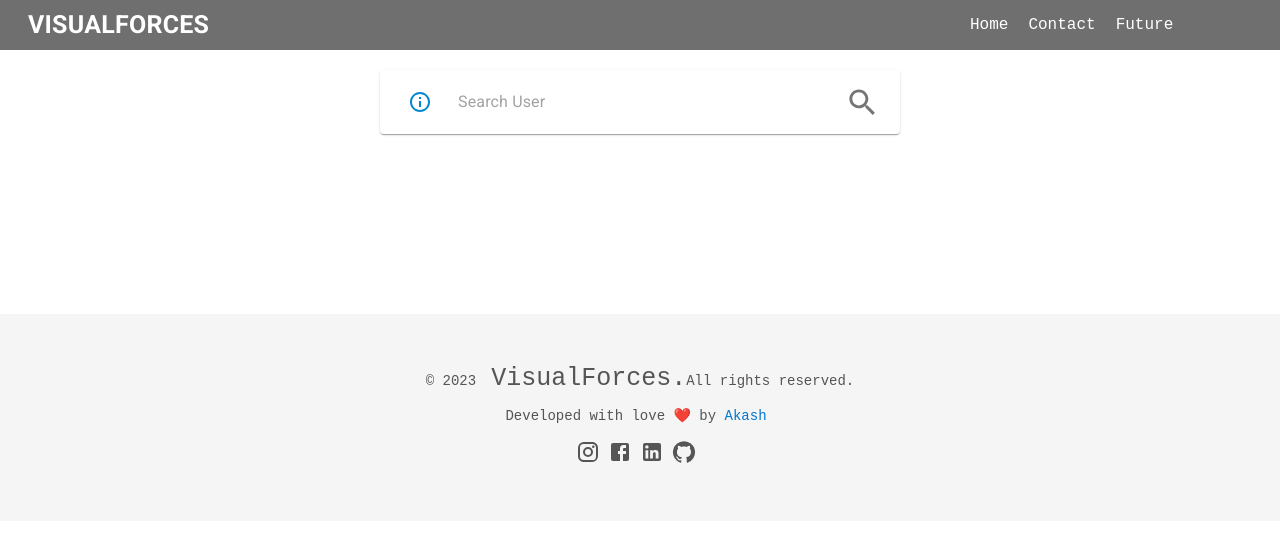
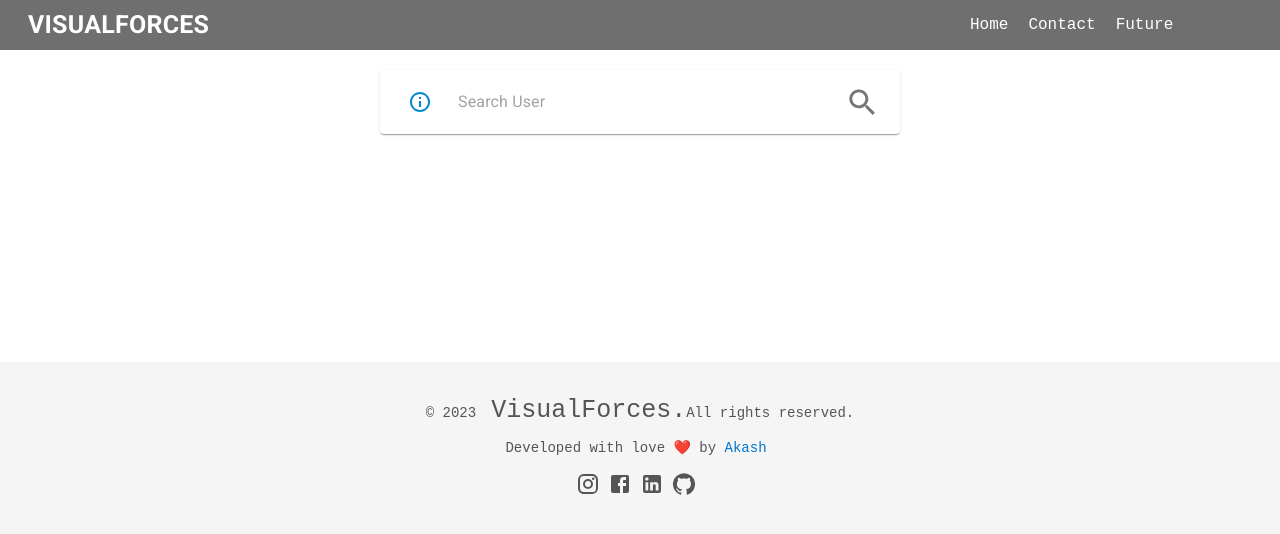
Before and after one commit to akash-suklabaidya/VisualForces, a React (Create React App) app: page / in a window 1280 px wide. Shown: the top 534 px of the page. Built offline with nearby package versions, Linux system fonts and the light colour scheme; no server answers.

Commit message:
Commited

```diff
--- a/src/Component/Footer.jsx
+++ b/src/Component/Footer.jsx
@@ -1,86 +1,3 @@
-// import React from 'react';
-// import InstagramIcon from '@mui/icons-material/Instagram';
-// import FacebookIcon from '@mui/icons-material/Facebook';
-// import LinkedInIcon from '@mui/icons-material/LinkedIn';
-// import GitHubIcon from '@mui/icons-material/GitHub';
-// import { Box } from '@mui/material';
-
-// const Footer = () => {
-//     return (
-//         <Box
-//             sx={{
-//                 left: 0,
-//                 width: "100%",
-//                 height: "auto",
-//                 paddingTop: "3rem",
-//                 bottom: "80px"
-
-//             }}
-//         >
-//             <footer style={styles.footer}>
-//                 <p style={styles.text}>
-//                     &copy; {new Date().getFullYear()}
-//                     <span style={styles.brand} > VisualForces.</span>
-//                     All rights reserved.
-//                 </p>
-//                 <p style={styles.text}>
-//                     Developed with love ❤️ by <a style={styles.link} target="_blank" rel="noopener noreferrer" href='https://www.linkedin.com/in/akash-suklabaidya-435aa5227/'
-//                     >Akash</a>
-//                 </p>
-//                 <p  >
-//                     <a style={styles.linkIcon} href='https://www.instagram.com/akash_sb__/' target="_blank" rel="noopener noreferrer" >
-//                         <InstagramIcon />
-//                     </a>
-//                     <a style={styles.linkIcon} href='https://www.facebook.com/akash.suklabaidya.31/' target="_blank" rel="noopener noreferrer" >
-//                         <FacebookIcon />
-//                     </a>
-//                     <a style={styles.linkIcon} href='https://www.linkedin.com/in/akash-suklabaidya-435aa5227/' target="_blank" rel="noopener noreferrer" >
-//                         <LinkedInIcon />
-//                     </a>
-//                     <a style={styles.linkIcon} href='https://github.com/akashsb18' target="_blank" rel="noopener noreferrer" >
-//                         <GitHubIcon />
-//                     </a>
-//                 </p>
-//             </footer>
-//         </Box>
-//     );
-// };
-
-// const styles = {
-//     footer: {
-//         backgroundColor: '#f5f5f5',
-//         padding: '20px',
-//         textAlign: 'center',
-//     },
-//     text: {
-//         fontSize: '14px',
-//         color: '#555555',
-//         marginBottom: '8px',
-//     },
-//     link: {
-//         color: '#0076cc',
-//         textDecoration: 'none',
-//         marginRight: '8px',
-//     },
-//     linkIcon: {
-//         color: '#555555',
-//         textDecoration: 'none',
-//         marginRight: '8px',
-//     },
-//     brand: {
-//         fontSize: '25px'
-//     }
-// };
-
-// export default Footer;
-
-
-
-
-
-
-
-
 import React from 'react';
 import InstagramIcon from '@mui/icons-material/Instagram';
 import FacebookIcon from '@mui/icons-material/Facebook';
@@ -90,61 +7,42 @@ import { Box } from '@mui/material';
 
 const Footer = () => {
     return (
-        <footer style={styles.footer}>
-            <Box sx={{ flexGrow: 1 }} />
-            <Box sx={{ p: 2 }}>
+        <Box
+            sx={{
+                left: 0,
+                width: "100%",
+                height: "auto",
+                paddingTop: "3rem",
+                bottom: "80px"
+
+            }}
+        >
+            <footer style={styles.footer}>
                 <p style={styles.text}>
                     &copy; {new Date().getFullYear()}
-                    <span style={styles.brand}> VisualForces.</span>
+                    <span style={styles.brand} > VisualForces.</span>
                     All rights reserved.
                 </p>
                 <p style={styles.text}>
-                    Developed with love ❤️ by{' '}
-                    <a
-                        style={styles.link}
-                        target="_blank"
-                        rel="noopener noreferrer"
-                        href="https://www.linkedin.com/in/akash-suklabaidya-435aa5227/"
-                    >
-                        Akash
-                    </a>
+                    Developed with love ❤️ by <a style={styles.link} target="_blank" rel="noopener noreferrer" href='https://www.linkedin.com/in/akash-suklabaidya-435aa5227/'
+                    >Akash</a>
                 </p>
-                <p>
-                    <a
-                        style={styles.linkIcon}
-                        href="https://www.instagram.com/akash_sb__/"
-                        target="_blank"
-                        rel="noopener noreferrer"
-                    >
+                <p  >
+                    <a style={styles.linkIcon} href='https://www.instagram.com/akash_sb__/' target="_blank" rel="noopener noreferrer" >
                         <InstagramIcon />
                     </a>
-                    <a
-                        style={styles.linkIcon}
-                        href="https://www.facebook.com/akash.suklabaidya.31/"
-                        target="_blank"
-                        rel="noopener noreferrer"
-                    >
+                    <a style={styles.linkIcon} href='https://www.facebook.com/akash.suklabaidya.31/' target="_blank" rel="noopener noreferrer" >
                         <FacebookIcon />
                     </a>
-                    <a
-                        style={styles.linkIcon}
-                        href="https://www.linkedin.com/in/akash-suklabaidya-435aa5227/"
-                        target="_blank"
-                        rel="noopener noreferrer"
-                    >
+                    <a style={styles.linkIcon} href='https://www.linkedin.com/in/akash-suklabaidya-435aa5227/' target="_blank" rel="noopener noreferrer" >
                         <LinkedInIcon />
                     </a>
-                    <a
-                        style={styles.linkIcon}
-                        href="https://github.com/akashsb18"
-                        target="_blank"
-                        rel="noopener noreferrer"
-                    >
+                    <a style={styles.linkIcon} href='https://github.com/akashsb18' target="_blank" rel="noopener noreferrer" >
                         <GitHubIcon />
                     </a>
                 </p>
-            </Box>
-        </footer>
+            </footer>
+        </Box>
     );
 };
 
@@ -153,8 +51,6 @@ const styles = {
         backgroundColor: '#f5f5f5',
         padding: '20px',
         textAlign: 'center',
-        position: 'sticky',
-        bottom: 0,
     },
     text: {
         fontSize: '14px',
@@ -172,8 +68,8 @@ const styles = {
         marginRight: '8px',
     },
     brand: {
-        fontSize: '25px',
-    },
+        fontSize: '25px'
+    }
 };
 
 export default Footer;
```
